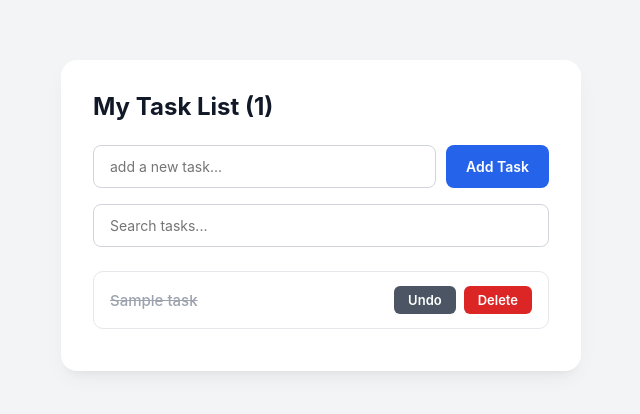
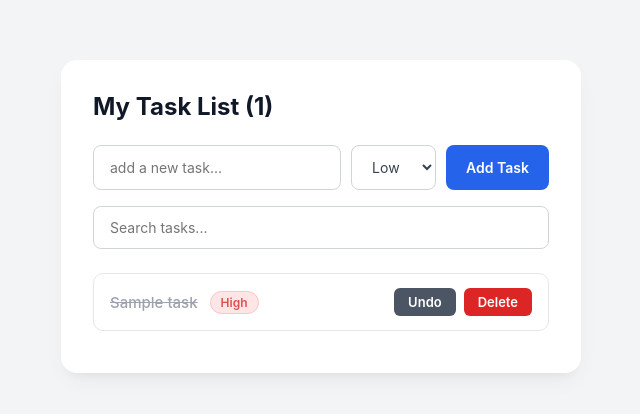
Before and after one commit to Samar-Aljuboori/Django-Tutorial, a Django app: page /core/ in a window 1280 px wide. Shown: the top 414 px of the page, without its empty margins (319-959 px from the left). Run offline with Django 5.2, Linux system fonts and the light colour scheme; tables that the repository leaves empty hold one stand-in row (values such as "Sample post").

Commit message:
Display task priority in index.html and handle priority in views.py

```diff
--- a/core/static/css/style.css
+++ b/core/static/css/style.css
@@ -141,3 +141,69 @@ input[type="text"]:focus {
   font-size: 14px;
   padding: 24px 0;
 }
+/* Select dropdown styling to match input fields */
+select[name="priority"] {
+  padding: 12px 16px;
+  border: 1px solid #d1d5db;
+  border-radius: 8px;
+  font-size: 14px;
+  background-color: #ffffff;
+  color: #374151;
+  outline: none;
+  cursor: pointer;
+  transition: all 0.2s ease;
+}
+
+select[name="priority"]:focus {
+  border-color: #2563eb;
+  box-shadow: 0 0 0 3px rgba(37, 99, 235, 0.15);
+}
+
+/* Flex layout for task list item alignment */
+.task-item {
+  display: flex;
+  align-items: center;
+  justify-content: space-between;
+  background: #ffffff;
+  padding: 14px 16px;
+  border-radius: 10px;
+  margin-bottom: 10px;
+  border: 1px solid #e5e7eb;
+}
+
+/* Left container aligning title and badge */
+.task-main {
+  display: flex;
+  align-items: center;
+  gap: 12px;
+  flex: 1;
+}
+
+.task-link {
+  text-decoration: none;
+}
+
+/* Priority badges unified typography and colors */
+.priority-badge {
+  display: inline-flex;
+  align-items: center;
+  justify-content: center;
+  font-size: 12px;
+  font-weight: 600;
+  padding: 3px 10px;
+  border-radius: 12px;
+  text-transform: capitalize;
+  white-space: nowrap;
+}
+
+.priority-high {
+  background-color: #ffe6e6 !important;
+  color: #d9534f !important;
+  border: 1px solid #f5c6cb !important;
+}
+
+.priority-low {
+  background-color: #e6f0ff !important;
+  color: #0275d8 !important;
+  border: 1px solid #b8daff !important;
+}
--- a/core/templates/index.html
+++ b/core/templates/index.html
@@ -1,4 +1,5 @@
 {% extends 'base.html' %}
+{% load static %}
 
 {% block title %}Task Tracker{% endblock %}
 
@@ -9,6 +10,12 @@
     <form method="POST" class="form-group">
         {% csrf_token %}
         <input type="text" name="title" placeholder="add a new task..." required>
+
+        <select name="priority">
+          <option value="low">Low</option>
+          <option value="high">High</option>
+       </select>
+
         <button type="submit" class="btn-add">Add Task</button>
     </form>
 
@@ -21,11 +28,19 @@
 <ul class="task-list">
     {% for task in tasks %}
         <li class="task-item">
-                <a href="{% url 'task_detail' task.id %}" style="text-decoration: none;">
+            <!-- Left container for task title and priority badge alignment -->
+            <div class="task-main">
+                <a href="{% url 'task_detail' task.id %}" class="task-link">
                     <span class="task-title {% if task.completed %}completed{% endif %}">
                         {{ task.title }}
                     </span>
                 </a>
+                <span class="priority-badge priority-{{ task.priority|lower }}">
+                    {{ task.get_priority_display }}
+                </span>
+            </div>
+
+            <!-- Action buttons -->
             <div class="actions">
                 <a href="{% url 'toggle_task' task.id %}" class="btn-action {% if task.completed %}btn-undo{% else %}btn-done{% endif %}">
                     {% if task.completed %}Undo{% else %}Done{% endif %}
--- a/core/views.py
+++ b/core/views.py
@@ -5,8 +5,9 @@ def core(request):
     # Handle new task creation via POST
     if request.method == 'POST':
         task_title = request.POST.get('title')
+        task_priority = request.POST.get('priority', 'low')
         if task_title:
-            Task.objects.create(title=task_title)
+            Task.objects.create(title=task_title, priority=task_priority)
             return redirect('core')
 
     # Handle search functionality via GET query parameter
```
Lines whose indentation alone changed are shown as unchanged.
